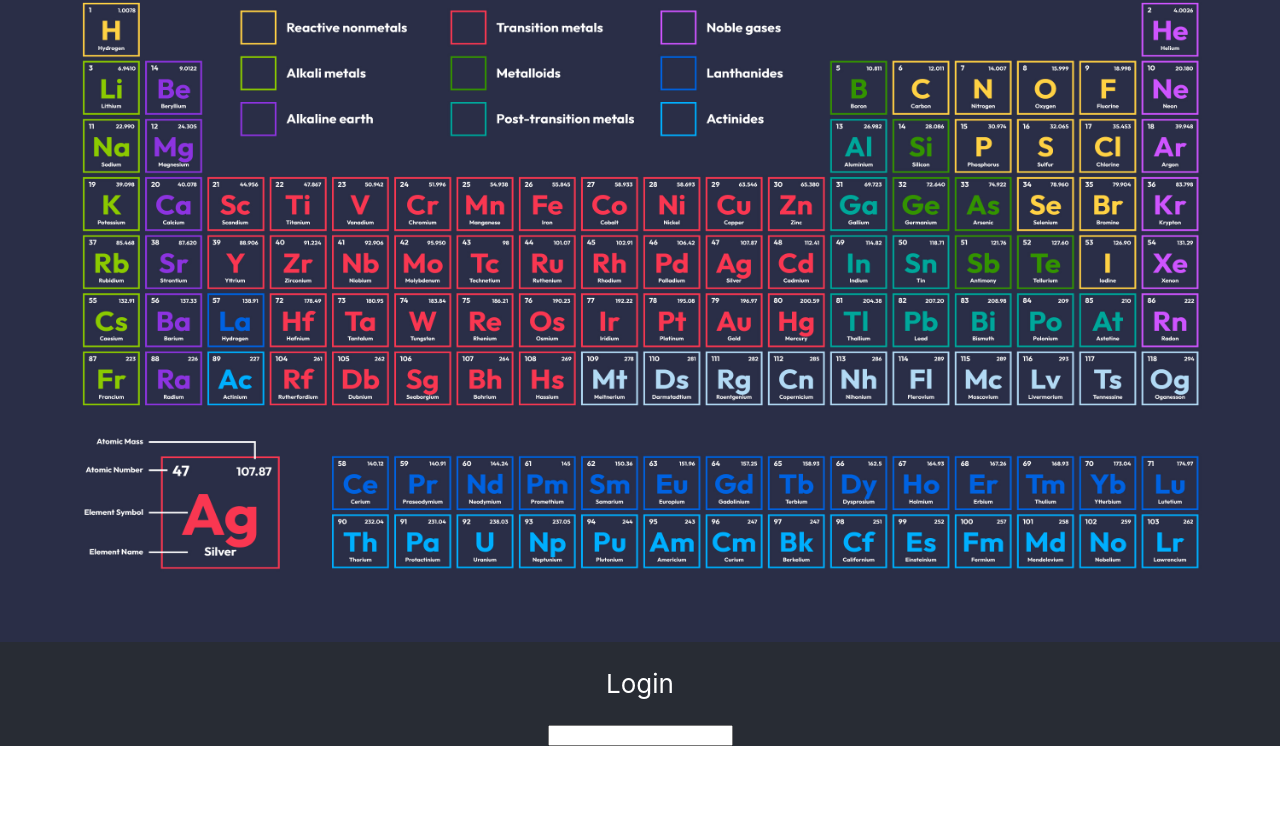
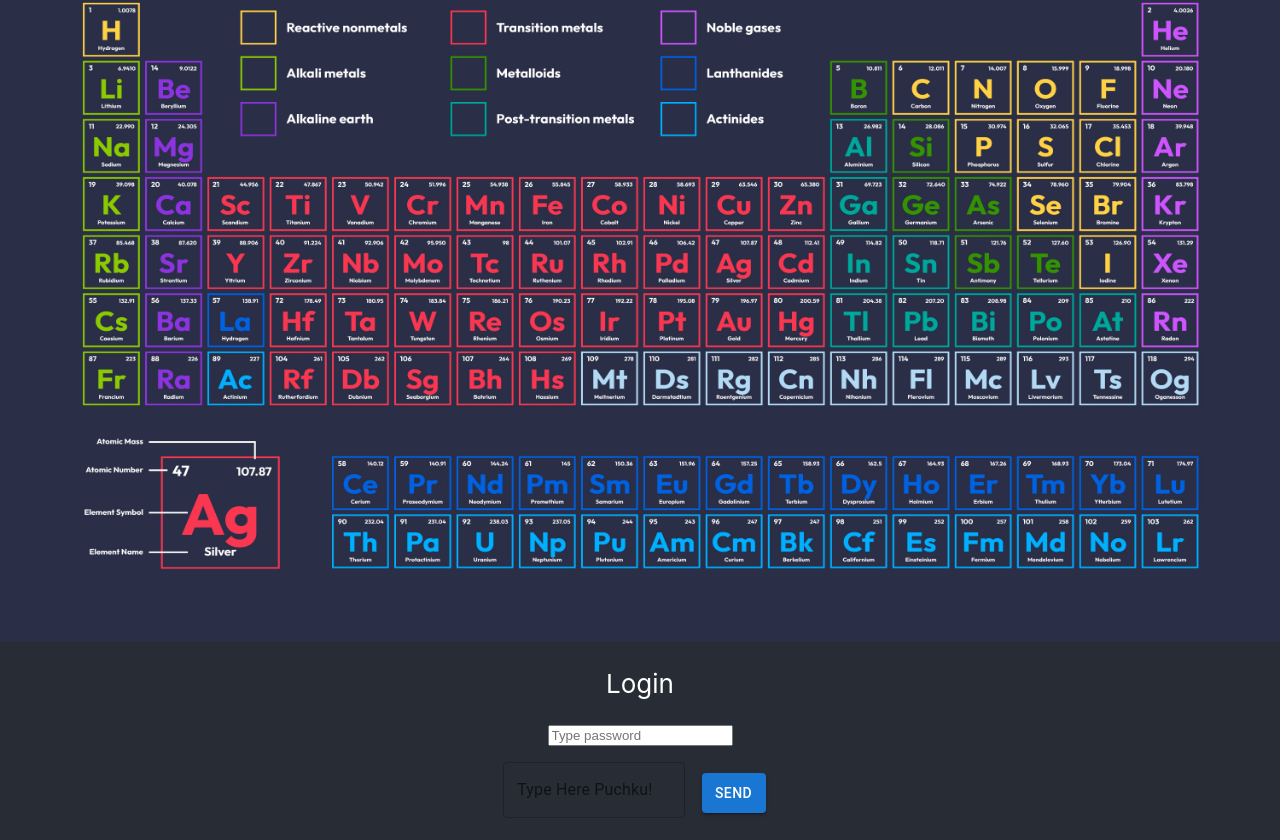
Before and after one commit to subham-bhandari/myPersonalApp, a React (Create React App) app: page / in a window 1280 px wide. Shown: the part 158-998 px from the top of the page. Before the commit the page ends 904 px from the top, so only its background shows below. Built offline with nearby package versions, Linux system fonts and the light colour scheme.

Commit message:
feat: updated note

```diff
--- a/package.json
+++ b/package.json
@@ -3,6 +3,10 @@
   "version": "0.1.0",
   "private": true,
   "dependencies": {
+    "@emotion/react": "^11.14.0",
+    "@emotion/styled": "^11.14.0",
+    "@mui/material": "^6.4.0",
+    "axios": "^1.7.9",
     "cra-template": "1.2.0",
     "react": "^19.0.0",
     "react-dom": "^19.0.0",
--- a/src/App.css
+++ b/src/App.css
@@ -31,6 +31,10 @@
   width: 100vw;
   height: 100vh;
 }
+.app-button{
+  margin: 1%;
+  display: flex;
+}
 
 @keyframes App-logo-spin {
   from {
--- a/src/App.js
+++ b/src/App.js
@@ -1,37 +1,99 @@
 import React, { useState } from "react";
 import "./App.css";
 import PT from "./utils/PT.jpg";
+import Button from "@mui/material/Button";
+import { TextField } from "@mui/material";
+import axios from "axios";
 
 function App() {
   const handlerEnterFuntion = (e) => {
     console.log("aaa", e);
   };
   const [inputValue, setInputValue] = useState("");
+  const [inputValueButton, setInputValueButton] = useState("");
   const text = (
     <p>
-      Hi Cutie!!!! Hope you Remember me {">_<"} Yess I'm taking Good care of me
-      and I really miss you a lot. I hope you are studying really well and not
-      lazying around! Keep those notes coming I really love it. And please tell
-      your messenger to be discrete XD. I will be typing up my notes here you
-      can check up my messages here. And also I will keep building this site
-      evryday little by little jab bh itime milega. aap apna dhyaan rkhna, I
-      really really miss you. And dont worry i'm not going gym kisi k bhi sath{" "}
-      {"(Weep Weep)"} And also jldi se aao mere paass
+      Hi Puchku, updating this note! Dekhre ho madam aap? ki aap k liye kya kya
+      kr rha hu mai! Website bna daali..... Hehehehe.... I dont know if you know
+      it but it is a hectic task.....harr component ko code krna fir usse deploy
+      krna globally. {":)"} Ye sb chorro..... farewell mai jyada pyaari ban kr
+      aaoge toh photo bhjna mat bhulna mujhe {">_<"} Pr pr pr ....fr toh ldke
+      bhi tadenge tumhe {"-_-"} Kher chorro.....ye btao iss website mai hmari
+      photo lgadu {"(laughing emoji)"} Just kidding! aap ye btao hostel ki ldkio
+      ko shak kyu hora h itna?? I mean harman tak theek tha pr mehra kyu??? aur
+      arya ko kyu shak hua?{" "}
+      <p>
+        wese pata mene ye periodic table kyu lgai...taaki laptop pr dekhle agar
+        koi toh shak na ho {"(heheehe clever naaa)"} Agla ab mai bio ki kuch
+        slides lgaunga kal... abhi ninnu aari{" "}
+        {"(Last updated this note on 2 A.M 21 Jan 2025)"}
+      </p>
+      <p>
+        ye button jo dikh rha h usko use krna answer type krne k liye.... note
+        pdh leti ho jab toh tb bhi you can type yes taaki mai note change krdu
+        {
+          "(Abhi still its in development toh send button kaam ni krega abhi :( Sorry! subah figure out krta hu ki data kese send krna h since 2 ghnet se yhi krra hu aur solution mil ni rha [cry emoji]))"
+        }{" "}
+        I have an idea though...I can upload snap in this site but login bnana
+        pdega uske liye... tell me if this idea seems feasible to you. Ek gaana
+        h aapke liye jab bahar aaoge toh gaa kr bhi suna dunga
+      </p>
+      <p>
+        थोड़ी जगह देदे मुझे, तेरे पास कही रह जाऊँ मैं खामोशियाँ तेरी सुनु और दूर
+        कही ना जाऊँ मैं अपनी ख़ुशी  देके मैं तुझे, तेरे दर्द से जुड़ जाऊँ मैं
+      </p>
+      मिला जो तू यहाँ मुझे, दिलाऊँ मैं यक़ीन तुझे रहूँ होके तेरा सदा, बस इतना
+      चाहता हूँ मैं थोड़ी जगह देदे मुझे, तेरे पास कही रह जाऊँ मैं खामोशियाँ तेरी
+      सुनु और दूर कही ना जाऊँ मैं
     </p>
   );
+  const handClickButton = () => {
+    const payload = {
+      userId: 1,
+      id: 1,
+      title:
+        "sunt aut facere repellat provident occaecati excepturi optio reprehenderit",
+      body: "aaaaaa",
+    };
+    axios
+      .put("https://jsonplaceholder.typicode.com/posts/1", payload)
+      .then((response) => console.log(response))
+      .catch((error) => console.error(error));
+
+    setInputValueButton("");
+  };
+  const showText = inputValue === "19sept";
   return (
     <div className="App">
       <header className="App-header">
         <img src={PT} className="App-backImage" alt="logo" />
-        <p>{inputValue === "19sept" ? "Scroll Down Now" : "Login"}</p>
+        <p>{showText ? "Scroll Down Now" : "Login"}</p>
         <input
           type="password"
+          placeholder="Type password"
           onChange={(e) => setInputValue(e.target.value)}
           onKeyDown={(e) => {
             if (e.key === "Enter") handlerEnterFuntion(inputValue);
           }}
         />
-        {inputValue === "19sept" ? text : null}
+        <div className="app-button">
+          <TextField
+            sx={{ margin: "1%" }}
+            id="outlined-textarea"
+            label=" Type Here Puchku!"
+            placeholder="Message to send"
+            onChange={(e) => setInputValueButton(e.target.value)}
+            multiline
+          />
+          <Button
+            sx={{ height: "5vh", margin: "5%" }}
+            variant="contained"
+            onClick={handClickButton}
+          >
+            Send
+          </Button>
+        </div>
+        {showText ? text : null}
       </header>
     </div>
   );
```
Also changed, not shown: 1 other file (tests, documents, lock files or other folders).
